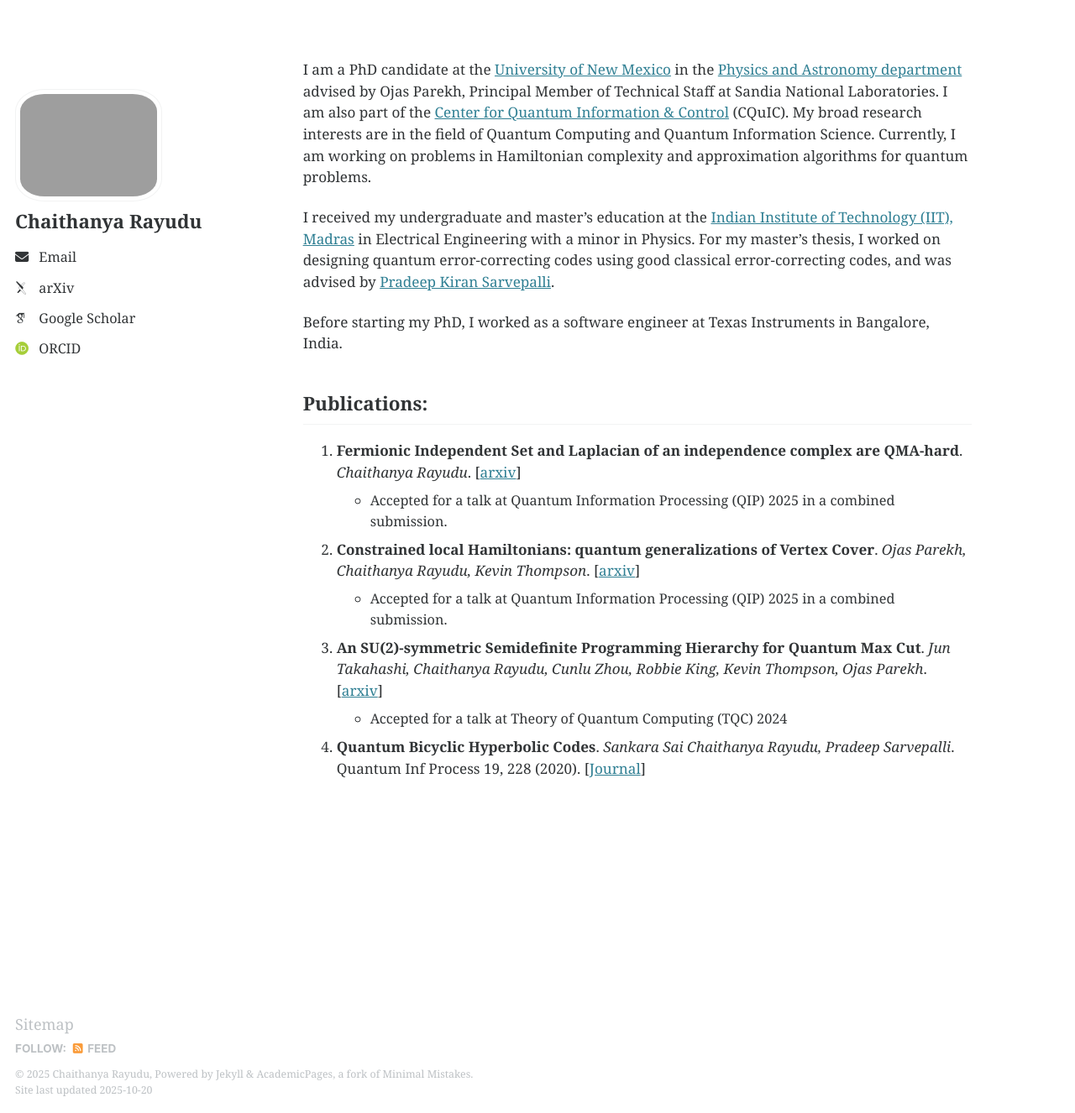
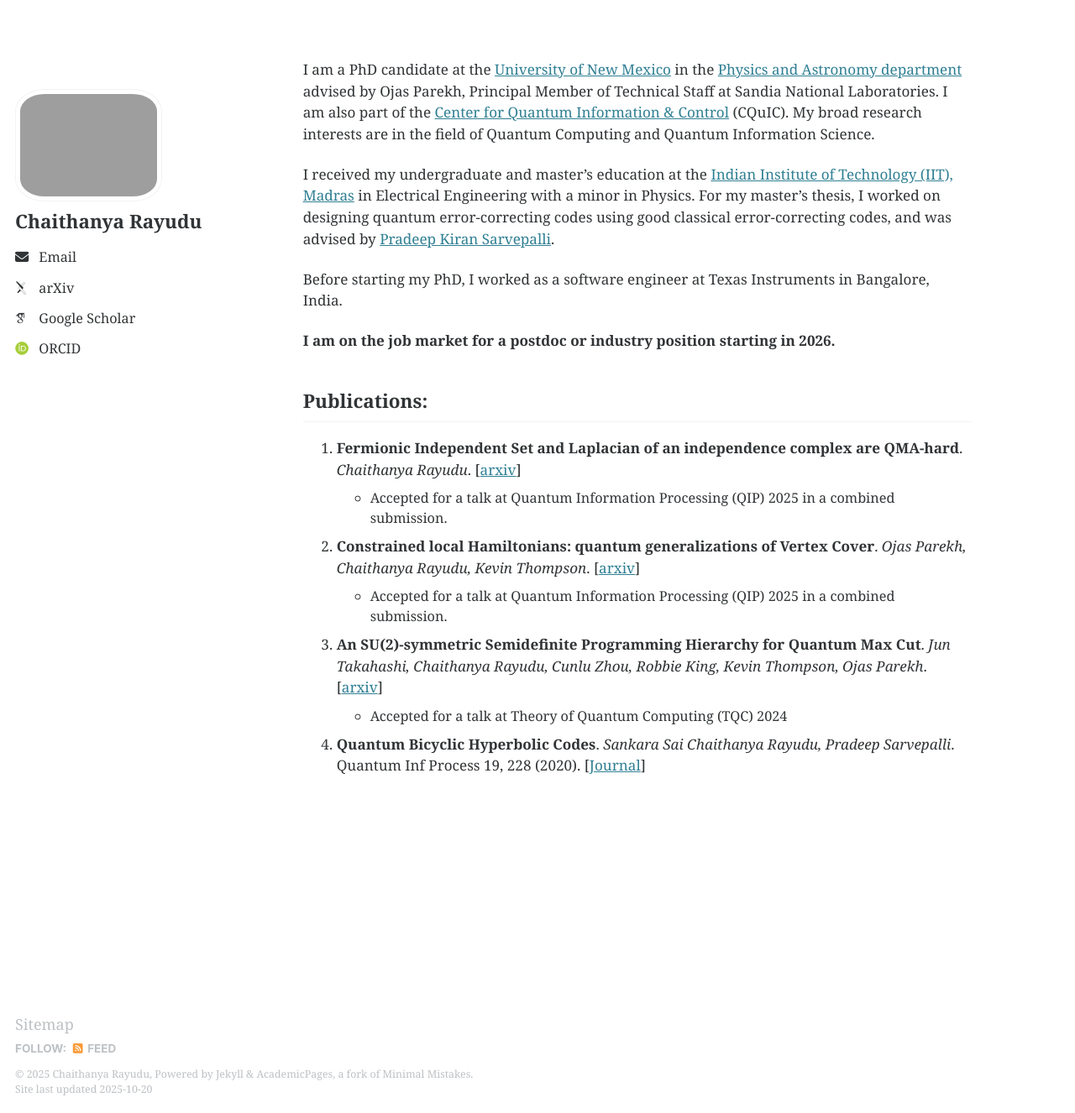
Before and after one commit to chaithanyarss/chaithanyarss.github.io, a Jekyll site: the page built from _pages/about.md, in a window 1280 px wide and 1326 px high. Shown: the whole window at 84% size. Built offline with Jekyll 4.4.1, drawn with Linux system fonts in a browser that asks for light colours; some web fonts are replaced.

Commit message:
Added 'I am on the job market ...' message to the website.

```diff
--- a/_pages/about.md
+++ b/_pages/about.md
@@ -7,11 +7,13 @@ redirect_from:
   - /about.html
 ---
 
-I am a PhD candidate at the [University of New Mexico](https://www.unm.edu/) in the [Physics and Astronomy department](https://physics.unm.edu/) advised by Ojas Parekh, Principal Member of Technical Staff at Sandia National Laboratories. I am also part of the [Center for Quantum Information & Control](https://cquic.unm.edu/) (CQuIC). My broad research interests are in the field of Quantum Computing and Quantum Information Science. Currently, I am working on problems in Hamiltonian complexity and approximation algorithms for quantum problems.
+I am a PhD candidate at the [University of New Mexico](https://www.unm.edu/) in the [Physics and Astronomy department](https://physics.unm.edu/) advised by Ojas Parekh, Principal Member of Technical Staff at Sandia National Laboratories. I am also part of the [Center for Quantum Information & Control](https://cquic.unm.edu/) (CQuIC). My broad research interests are in the field of Quantum Computing and Quantum Information Science.
 
 I received my undergraduate and master’s education at the [Indian Institute of Technology (IIT), Madras](https://www.iitm.ac.in/) in Electrical Engineering with a minor in Physics. For my master's thesis, I worked on designing quantum error-correcting codes using good classical error-correcting codes, and was advised by [Pradeep Kiran Sarvepalli](https://www.ee.iitm.ac.in/~pradeep/).
 
 Before starting my PhD, I worked as a software engineer at Texas Instruments in Bangalore, India.
+
+**I am on the job market for a postdoc or industry position starting in 2026.**
 
 Publications:
 ---
```
